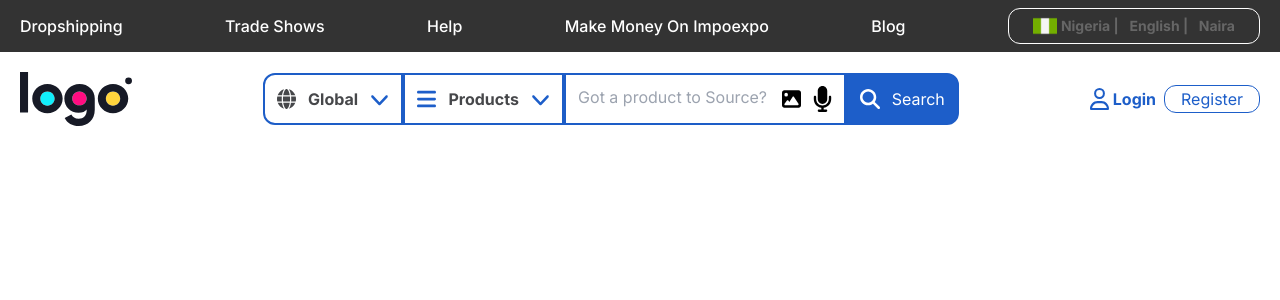
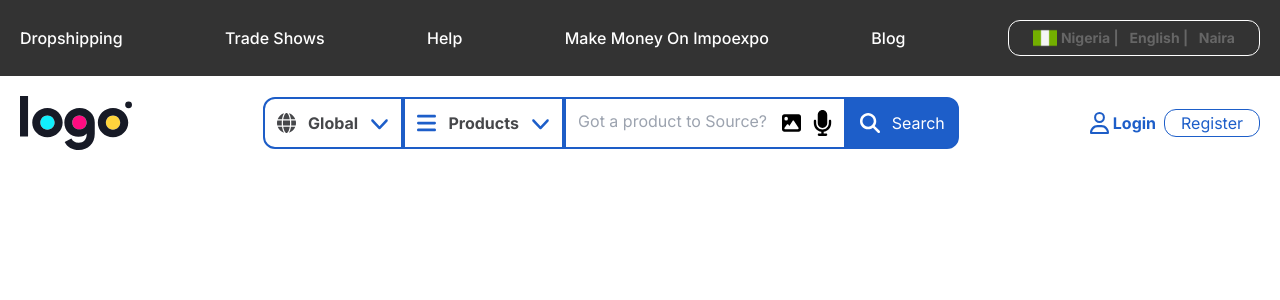
Before and after one commit to apurboroy7077/imponexpo_frontend, a Next.js app: page / in a window 1280 px wide. Shown: the top 300 px of the page. Built offline with nearby package versions, Linux system fonts and the light colour scheme.

Commit message:
little improvement

```diff
--- a/src/components/Navbar2.tsx
+++ b/src/components/Navbar2.tsx
@@ -4,7 +4,7 @@ import React from "react";
 const Navbar2 = () => {
   return (
     <nav className="max-w-full ">
-      <div className=" bg-[#333333] px-5 py-2  flex items-center justify-center text-nowrap">
+      <div className=" bg-[#333333] px-5 py-2 lg:py-5  flex items-center justify-center text-nowrap">
         <div className="w-full max-w-[100rem]">
           <div className="">
             <ul className="flex justify-between  items-center">
```
